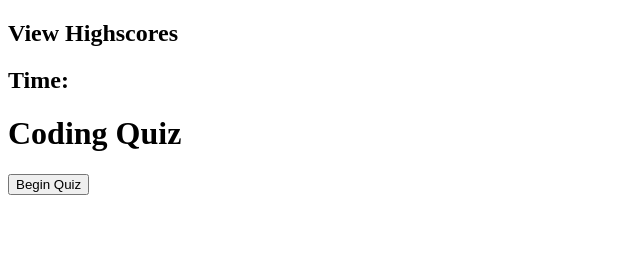
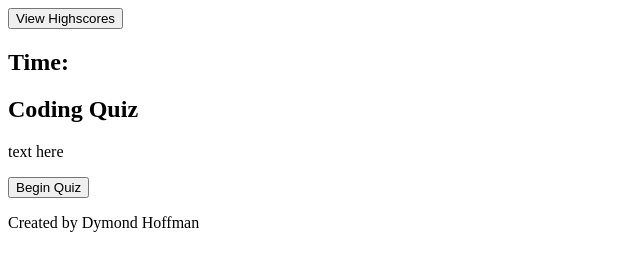
Before and after one commit to dhoffman03/Coding-Quiz, a plain HTML site: page index.html in a window 1280 px wide. Shown: the whole page, without its empty margins (0-640 px from the left). Drawn offline with Linux system fonts and the light colour scheme.

Commit message:
setting up sections

```diff
--- a/index.html
+++ b/index.html
@@ -14,25 +14,41 @@
     <!-- Navbar -->
     <header>
         <nav>
-            <h2>View Highscores</h2>
+            <button>View Highscores</button>
             <h2>Time:</h2>
         </nav>
     </header>
 
+    <main>
         <!-- Begin quiz -->
-    <div>
+        <section>
             <h1>Coding Quiz</h1>
-        <p></p>
+            <p>text here</p>
             <button>Begin Quiz</button>
-    </div>
+        </section>
 
         <!-- Quiz questions -->
+        <section>
+
+        </section>
 
         <!-- Save initials -->
+        <section>
+
+        </section>
+
 
         <!-- Highscores -->
+        <section>
+
+        </section>
 
 
+    </main>
+
+    <footer>
+        <p>Created by Dymond Hoffman</p>
+    </footer>
 
     <script src="./assets/script.js"></script>
 </body>
```
Lines whose indentation alone changed are shown as unchanged.
